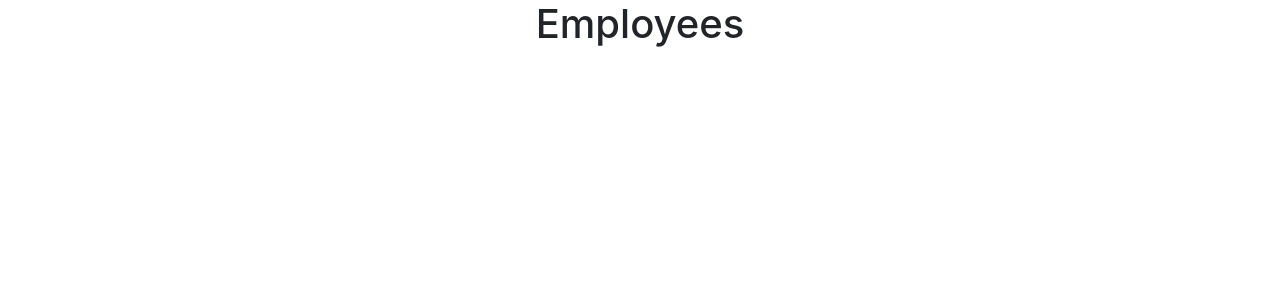
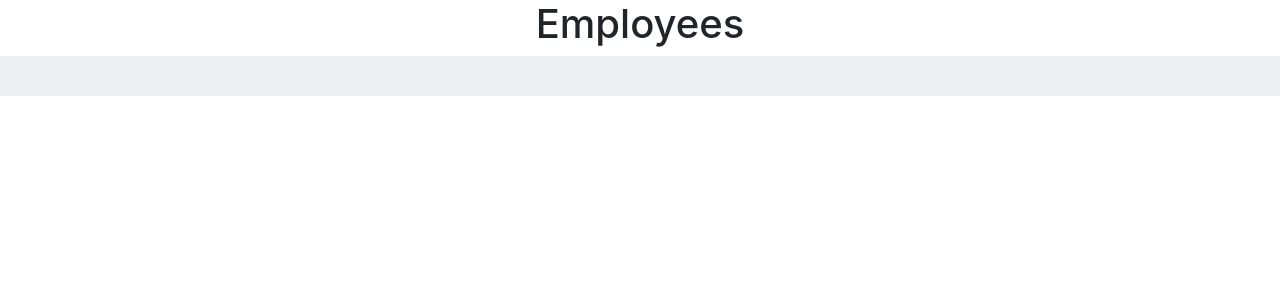
Before and after one commit to Rich-Cap/Employee-Directory, a React (Create React App) app: page / in a window 1280 px wide. Shown: the top 300 px of the page. Built offline with nearby package versions, Linux system fonts and the light colour scheme.

Commit message:
importing wrapper component

```diff
--- a/src/App.js
+++ b/src/App.js
@@ -1,10 +1,14 @@
 import React, { Component } from 'react';
 import Header from './components/Header/';
+import Wrapper from './components/Wrapper/'
 
 function App() {
   return (
     <div className="App">
       <Header />
+      <Wrapper>
+
+      </Wrapper>
     </div>
   );
 }
--- /dev/null
+++ b/src/components/Wrapper/index.js
@@ -0,0 +1,8 @@
+import React from "react";
+import "./style.css";
+
+function Wrapper() {
+	return <div className="wrapper"></div>;
+}
+
+export default Wrapper;
--- /dev/null
+++ b/src/components/Wrapper/style.css
@@ -0,0 +1,11 @@
+.wrapper {
+  padding-top: 50px;
+  background: #eceff1;
+  height: 100%;
+  display: flex;
+  flex-flow: row wrap;
+  padding: 20px;
+  justify-content: space-around;
+  align-content: flex-start;
+  overflow: auto;
+}
```
